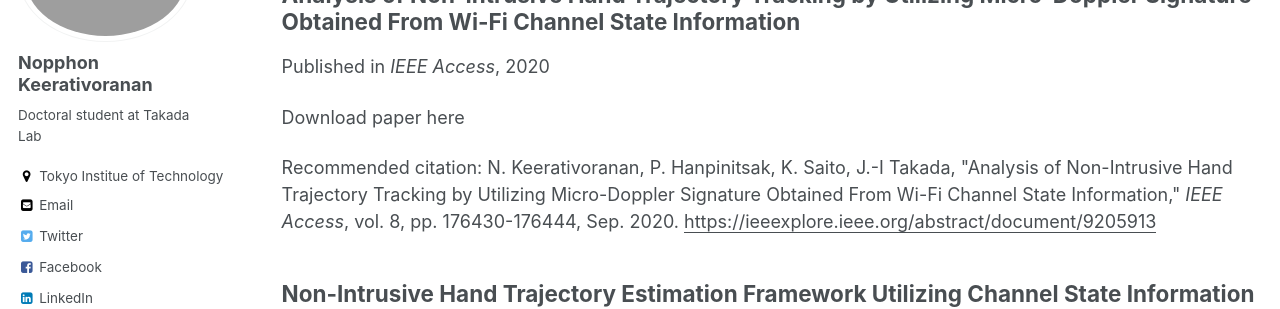
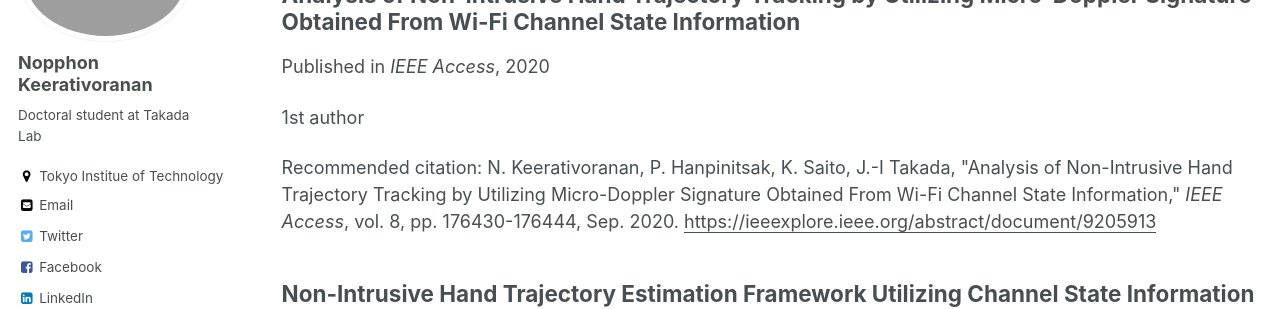
Before and after one commit to KeNopphon/KeNopphon.github.io, a Jekyll site: the page built from _pages/publications.md, in a window 1280 px wide and 900 px high. Shown: the part 210-519 px from the top of the window. Built offline with Jekyll 4.4.1, drawn with Linux system fonts in a browser that asks for light colours; some web fonts are replaced.

Commit message:
Update paper-number-7.md

```diff
--- a/_publications/paper-number-7.md
+++ b/_publications/paper-number-7.md
@@ -2,6 +2,7 @@
 title: "Analysis of Non-Intrusive Hand Trajectory Tracking by Utilizing Micro-Doppler Signature Obtained From Wi-Fi Channel State Information"
 collection: Jornal publication
 permalink: /publication/paper-number-7
+excerpt: '1st author'
 date: 2020-09-25
 venue: 'IEEE Access'
 paperurl: 'https://ieeexplore.ieee.org/abstract/document/9205913'
```
